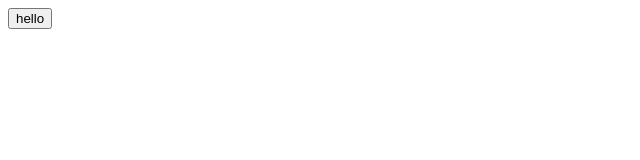
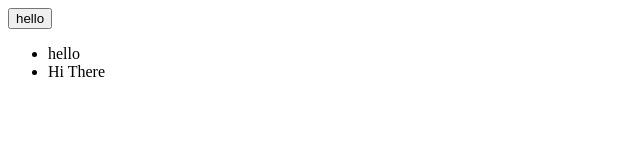
Before and after one commit to Anantkumar-pujar/js-git, a plain HTML site: page index.html in a window 1280 px wide. Shown: the whole page, without its empty margins (0-640 px from the left). Drawn offline with Linux system fonts and the light colour scheme.

Commit message:
modified html file.

```diff
--- a/index.html
+++ b/index.html
@@ -8,5 +8,11 @@
     <div>
         <button>hello</button>
     </div>
+    <div>
+        <ul>
+            <li>hello</li>
+            <li>Hi There </li>
+        </ul>
+    </div>
 </body>
 </html>
```
